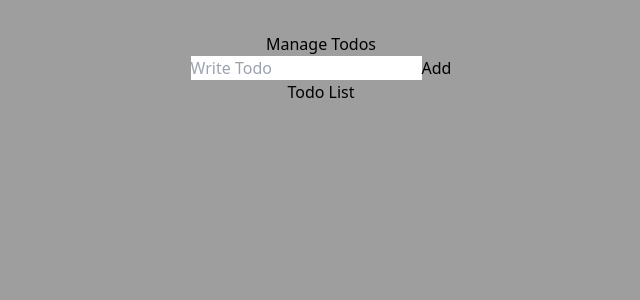
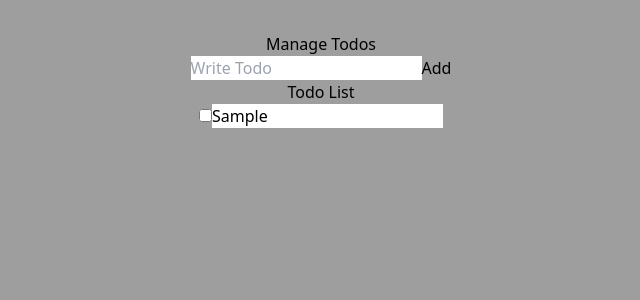
Before and after one commit to Zaman2024/React-js, a React (Vite) app in the folder vite-todo-project/: page / in a window 1280 px wide. Both pictures are taken after typing "Sample" into the empty fields and a click on the button "Add". Shown: the top 300 px of the page, without its empty margins (319-959 px from the left). Built offline with nearby package versions, Linux system fonts and the light colour scheme.

Commit message:
Adds some new cods

```diff
--- a/vite-todo-project/src/App.jsx
+++ b/vite-todo-project/src/App.jsx
@@ -19,7 +19,7 @@ const deleteTodo = (id) => {
   setTodos((prev) => prev.filter((todo) => todo.id !== id ))
 }
 
-const toggleComplete = () =>{
+const toggleComplete = (id) =>{
   setTodos((prev) => prev.map((prevTodo) => prevTodo.id ===id ? {...prevTodo, completed : !prevTodo.completed}: prevTodo ))
 }
 
@@ -45,7 +45,12 @@ useEffect(() => {
         <TodoForm/>
       </div>
       <div>
-        <TodoItems/>
+        {todos.map((todo) => (
+          <div key={todo.id}
+          >
+              <TodoItems todo = {todo} />
+          </div>
+        ))}
       </div>
 
     </TodoProvider>
--- a/vite-todo-project/src/Components/TodoItems.jsx
+++ b/vite-todo-project/src/Components/TodoItems.jsx
@@ -1,9 +1,26 @@
-import React from 'react'
+import React, {useState} from 'react'
+import { useTodo } from '../ContextAPI/TodoContext'
 
-function TodoItems() {
+function TodoItems({todo}) {
+  const [isTodoEditable, setIsTodoEditable] = useState(false)
+  const [TodoMsg, setTodoMsg] = useState(todo.todo)
+  const {updateTodo, deleteTodo, toggleComplete} = useTodo()
   return (
     <div>
       <h1 className='bg-yellow-700 text-white'>Todo List</h1>
+
+      <input
+        type='checkbox'
+        checked ={todo.completed}
+        onChange={toggleComplete}
+        className='cursor-pointer'
+       />
+
+      <input
+        type='text'
+        value={TodoMsg}
+        onChange={(e) =>setTodoMsg(e.target.value)}
+        />
     </div>
   )
 }
```
